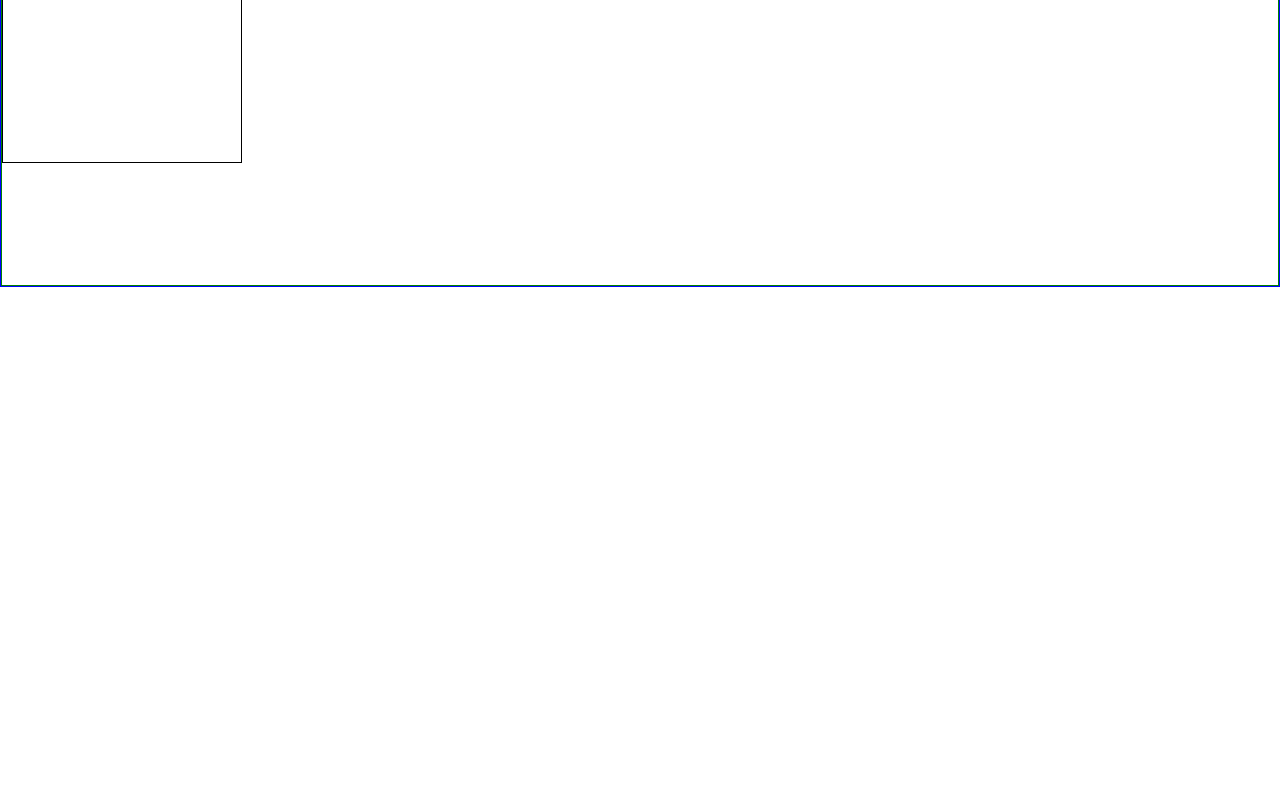
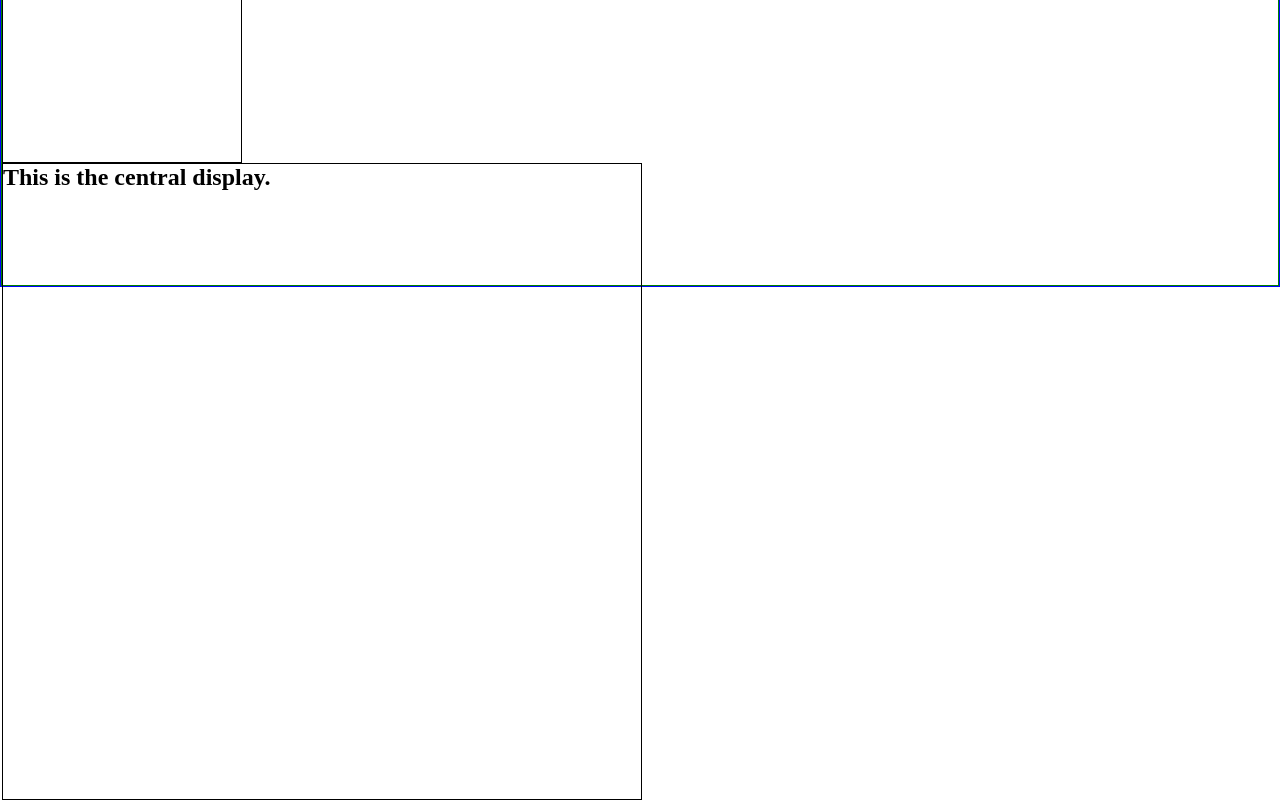
Before and after one commit to Pink-fairy-armadillo-scratch-project/pass-the-plate, a React app: page / in a window 1280 px wide. Shown: the part 513-1313 px from the top of the page. Before the commit the page ends 800 px from the top, so only its background shows below. Built offline with nearby package versions, Linux system fonts and the light colour scheme; the HTML template or start-up script is replaced by a standard one.

Commit message:
build skeleton html for centralDisplay

```diff
--- a/src/client/app.jsx
+++ b/src/client/app.jsx
@@ -3,6 +3,7 @@
 import React from 'react';
 // import Login from './components/login';
 import Sidebar from './components/sidebar';
+import CentralDisplay from './components/centralDisplay';
 
 function App() {
   return (
@@ -10,6 +11,7 @@ function App() {
       <h1>Pass the Plate</h1>
       {/* <Login /> */}
       <Sidebar />
+      <CentralDisplay />
     </>
   );
 }
--- /dev/null
+++ b/src/client/components/centralDisplay.jsx
@@ -0,0 +1,14 @@
+// center display component
+
+import React from 'react';
+
+function CentralDisplay() {
+  return (
+    <div className="central-display">
+      <h2>This is the central display.</h2>
+    </div>
+  );
+}
+
+
+export default CentralDisplay;
--- a/src/client/components/login.jsx
+++ b/src/client/components/login.jsx
@@ -1,3 +1,4 @@
+/* eslint-disable jsx-a11y/label-has-associated-control */
 // this is our login component
 
 import React from 'react';
--- a/src/client/components/sidebar.jsx
+++ b/src/client/components/sidebar.jsx
@@ -1,3 +1,4 @@
+/* eslint-disable jsx-a11y/label-has-associated-control */
 import React from 'react';
 
 function Sidebar() {
--- a/src/client/styles/homeStyles.scss
+++ b/src/client/styles/homeStyles.scss
@@ -28,3 +28,9 @@ main {
   flex-direction: column;
   border: solid 1px black;
 }
+
+.central-display {
+  width: 50vw;
+  height: 80%;
+  border: solid 1px black;
+}
```
